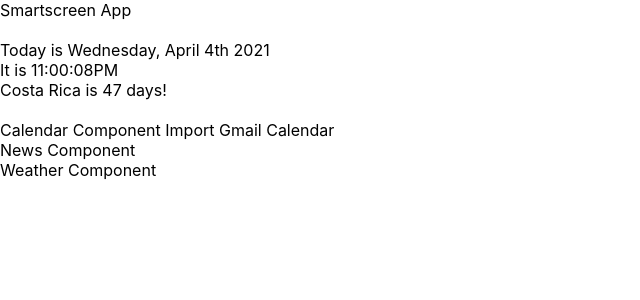
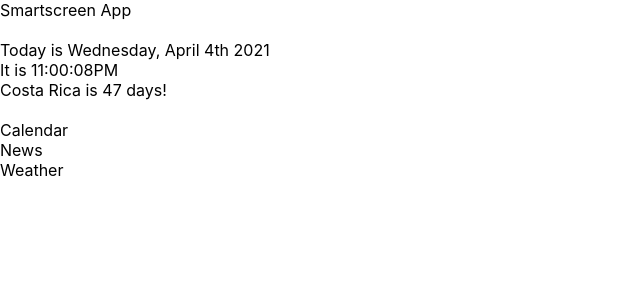
Before and after one commit to cauz825/smartscreen, a React (Create React App) app: page / in a window 1280 px wide. Shown: the top 300 px of the page, without its empty margins (0-640 px from the left). Built offline with nearby package versions, Linux system fonts and the light colour scheme.

Commit message:
removed extraneous details

```diff
--- a/src/components/Calendar.js
+++ b/src/components/Calendar.js
@@ -4,9 +4,7 @@ import ApiCalendar from 'react-google-calendar-api';
 function Calendar() {
     return(
         <div>
-            Calendar Component
-
-            Import Gmail Calendar
+            Calendar
         </div>
     )
 }
--- a/src/components/News.js
+++ b/src/components/News.js
@@ -3,7 +3,7 @@ import React from 'react'
 function News() {
     return(
         <div>
-            News Component
+            News
         </div>
     )
 }
--- a/src/components/Weather.js
+++ b/src/components/Weather.js
@@ -3,7 +3,7 @@ import React from 'react'
 function Weather() {
     return(
         <div>
-            Weather Component
+            Weather
         </div>
     )
 }
```
